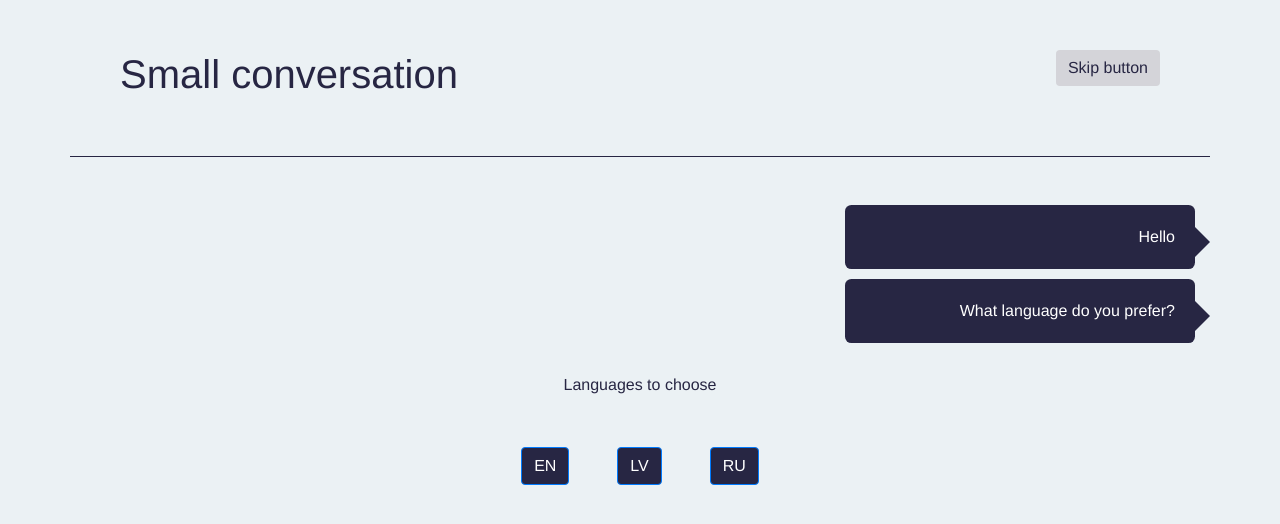
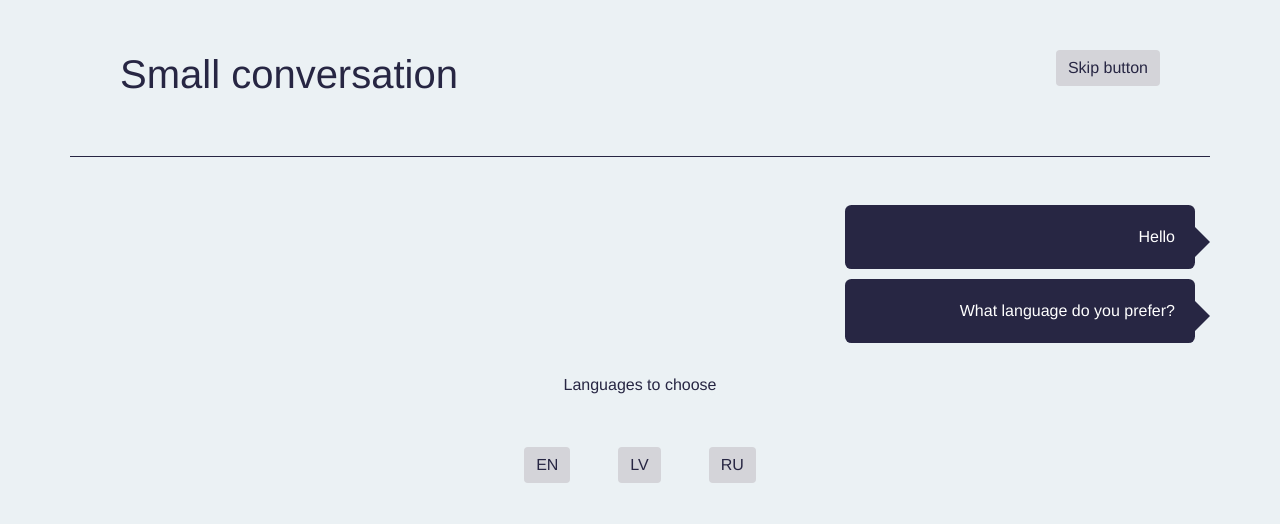
Before and after one commit to AlMuz/VUE-AlmuzWebsite, a Vue app in the folder client/: page / in a window 1280 px wide. Shown: the top 524 px of the page. Built offline with nearby package versions, Linux system fonts and the light colour scheme.

Commit message:
Converstaion improvement

```diff
--- a/client/src/layouts/Conversation.vue
+++ b/client/src/layouts/Conversation.vue
@@ -1,13 +1,13 @@
 <template>
   <div id="chat">
     <ConversationHeader />
-    <b-container class="mt-5">
+    <b-container class="mt-5 chat-content">
       <transition-group name="slide">
         <b-row v-for="(value, index) in chat" :key="index" :class="value.person">
           <b-col md="4">
             <div class="bubble">
               <p v-html="renderText(value)"></p>
-              <b-button v-if="value.languages" v-for="language in value.languages" variant="primary" v-on:click="languageSelected(language)" class="mx-4">{{language | capitalize}}</b-button>
+              <b-button v-if="value.languages" v-for="language in value.languages" v-on:click="languageSelected(language)" class="mx-4">{{language | capitalize}}</b-button>
               <b-input v-if="value.input && value.input == 'name'" id="inline-form-input" :placeholder="$t('conversation.name')" v-model="nameInput" v-on:keyup.enter="submitNameInput" :disabled="isDisabled"></b-input>
               <b-button v-if="value.smiles" v-for="smile in value.smiles" v-on:click="smileSelected" class="mx-4" v-html="smile"></b-button>
             </div>
@@ -60,8 +60,14 @@ export default {
     },
 
     setTimeoutFunction(key, value) {
+      var that = this;
       setTimeout(() => {
-        this.chat.push(value)
+        new Promise(function(resolve, reject) {
+          that.chat.push(value)
+          resolve(1);
+        }).then(() => {
+          window.scrollTo(0,document.body.scrollHeight);
+        })
       }, 1000 * key);
     },
     renderText(value) {
@@ -160,9 +166,10 @@ export default {
   	border-left: 0;
   }
 
-  #chat .information .bubble .btn{
-    background-color: #272643!important;
-    color: #FFF!important;
+  #chat .information .bubble .btn {
+    background-color: #D4D4D9!important;
+    color: #272643!important;
+    border: none!important;
   }
 
   .slide-enter {
```
